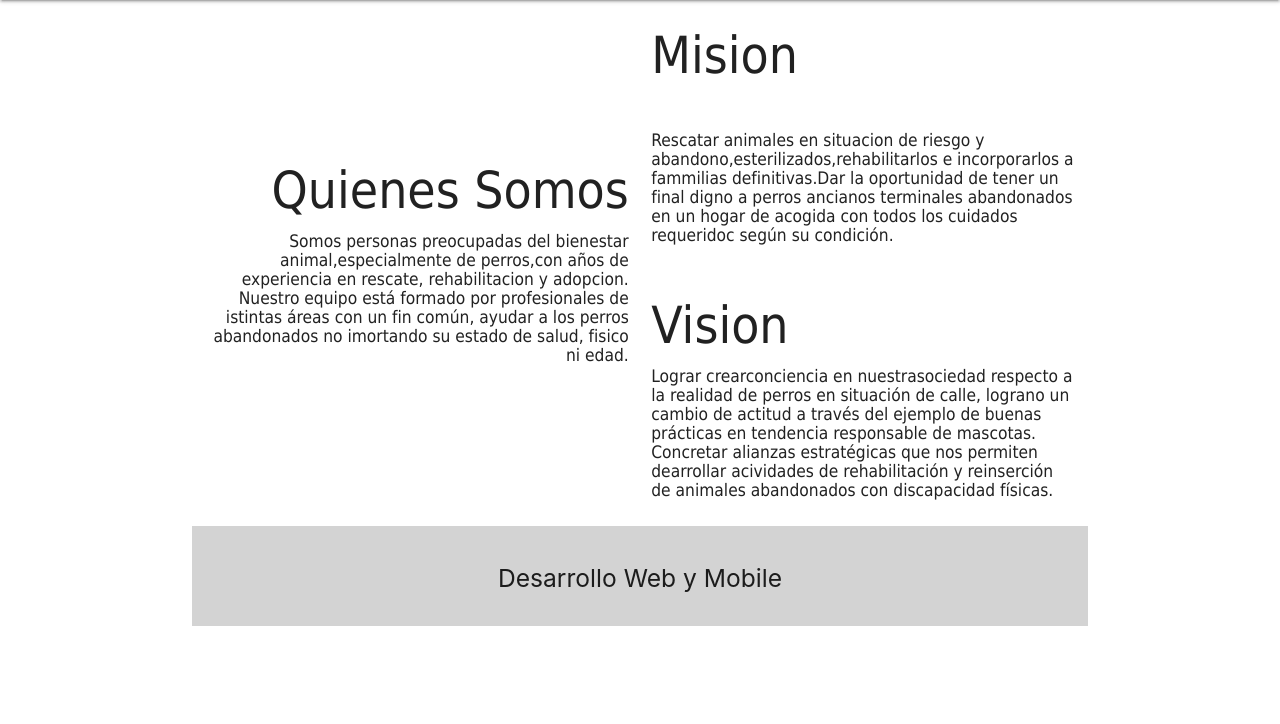
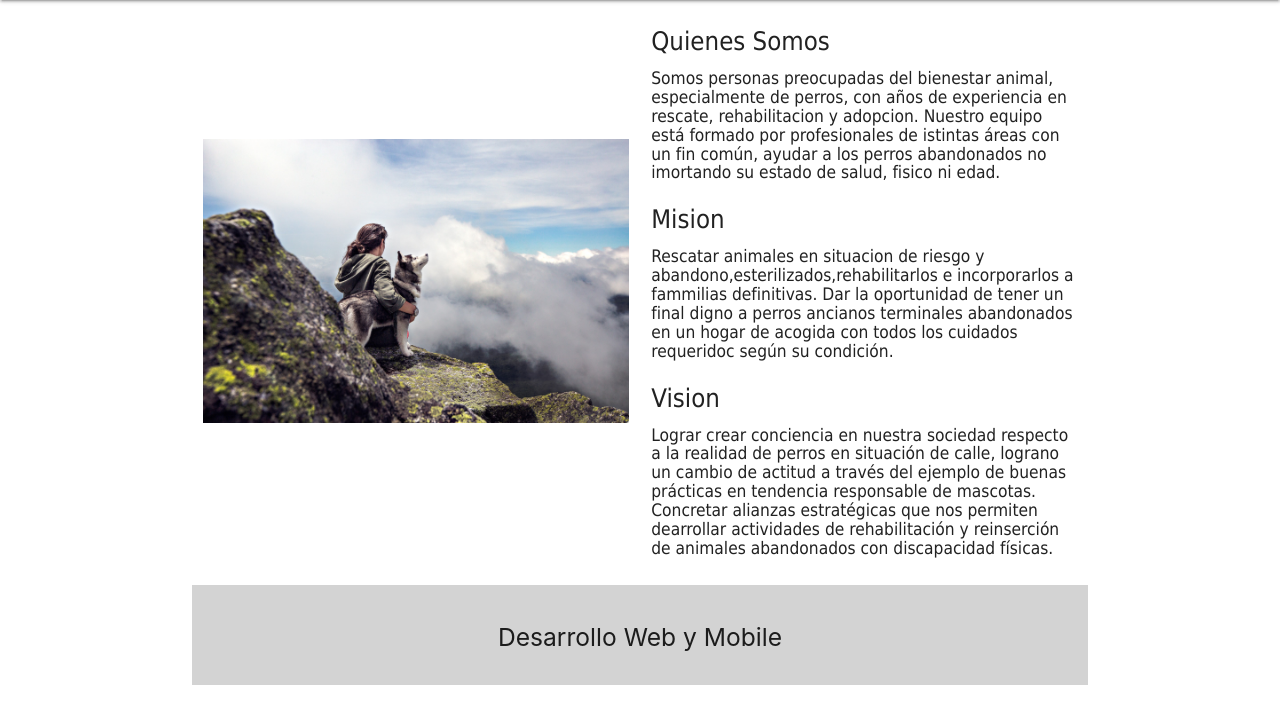
Before and after one commit to Riaven/MisPerrisParcial2, a Django app: page /index/somos in a window 1280 px wide. Shown: the part 60-784 px from the top of the page. Run offline with Django 3.2, Linux system fonts and the light colour scheme; parts of the project's set-up code (start-up, migrations or seed data) failed here and were passed over; some libraries are stand-ins or nearby versions.

Commit message:
con fotito

```diff
--- a/misperris/templates/principal/somos.html
+++ b/misperris/templates/principal/somos.html
@@ -12,38 +12,37 @@
             <div class="col s6" align="right">
 
                 <br><br><br><br><br><br>
-                <h4 id=titulo style="font-size:4vw;" align="right">Quienes Somos</h4>
-                <h6 id="descr">Somos personas preocupadas del bienestar animal,especialmente de
-                    perros,con años de experiencia en rescate, rehabilitacion y adopcion.
-                    Nuestro equipo está formado por profesionales de istintas áreas con un
-                    fin común, ayudar a los perros abandonados no imortando su estado de salud,
-                    fisico ni edad. </h6>
+                <img src="{% static 'imagenes/adoptados/Duque.jpg' %}" class="responsive-img" alt="duque">
                 <br>
             </div>
 
             <div class="col s6">
-                <h4 id=titulo style="font-size:4vw;">Mision</h4>
-                <br>
-                <h6 id="descr">Rescatar animales en situacion de riesgo y abandono,esterilizados,rehabilitarlos e
-                    incorporarlos a fammilias
-                    definitivas.Dar la oportunidad de tener un final digno a perros ancianos terminales abandonados en
-                    un hogar de acogida
-                    con todos los cuidados requeridoc según su condición.
+                <h4 id=titulo style="font-size:2vw;">Quienes Somos</h4>
+                <h6 id="descr">Somos personas preocupadas del bienestar animal, especialmente de
+                    perros, con años de experiencia en rescate, rehabilitacion y adopcion.
+                    Nuestro equipo está formado por profesionales de istintas áreas con un
+                    fin común, ayudar a los perros abandonados no imortando su estado de salud,
+                    fisico ni edad.
                 </h6>
-                <br>
-                <h4 id=titulo style="font-size:4vw;">Vision</h4>
-                <h6 id="descr"> Lograr crearconciencia en nuestrasociedad respecto a la realidad de perros en situación
+
+                <h4 id=titulo style="font-size:2vw;">Mision</h4>
+                <h6 id="descr"> Rescatar animales en situacion de riesgo y abandono,esterilizados,rehabilitarlos e
+                    incorporarlos a fammilias definitivas.
+                    Dar la oportunidad de tener un final digno a perros ancianos terminales abandonados en
+                    un hogar de acogida con todos los cuidados requeridoc según su condición.
+                </h6>
+                <h4 id=titulo style="font-size:2vw;">Vision</h4>
+                <h6 id="descr"> Lograr crear conciencia en nuestra sociedad respecto a la realidad de perros en situación
                     de calle, lograno un cambio de actitud a través del ejemplo de buenas prácticas en tendencia
                     responsable de mascotas.
-                    Concretar alianzas estratégicas que nos permiten dearrollar acividades de rehabilitación y
-                    reinserción de animales abandonados
-                    con discapacidad físicas.
+                    Concretar alianzas estratégicas que nos permiten dearrollar actividades de rehabilitación y
+                    reinserción de animales abandonados con discapacidad físicas.
                 </h6>
-
-
             </div>
         </div>
 
 
 
+
+
         {% endblock %}
```
Also changed, not shown: misperris/templates/principal/servicios.html (+14 -12 lines).
